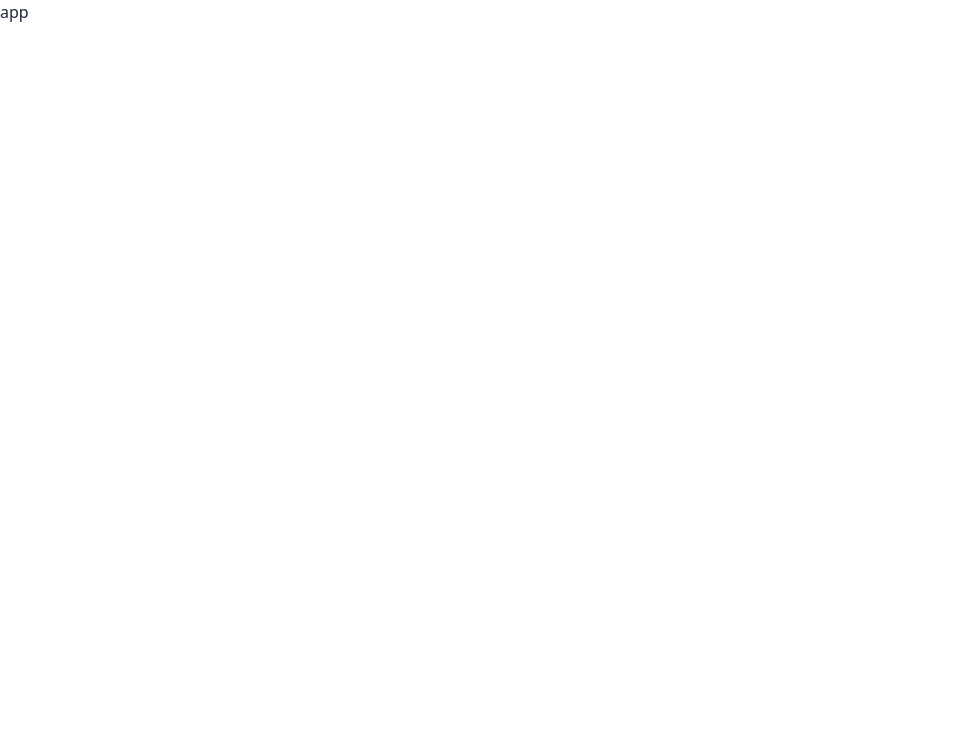
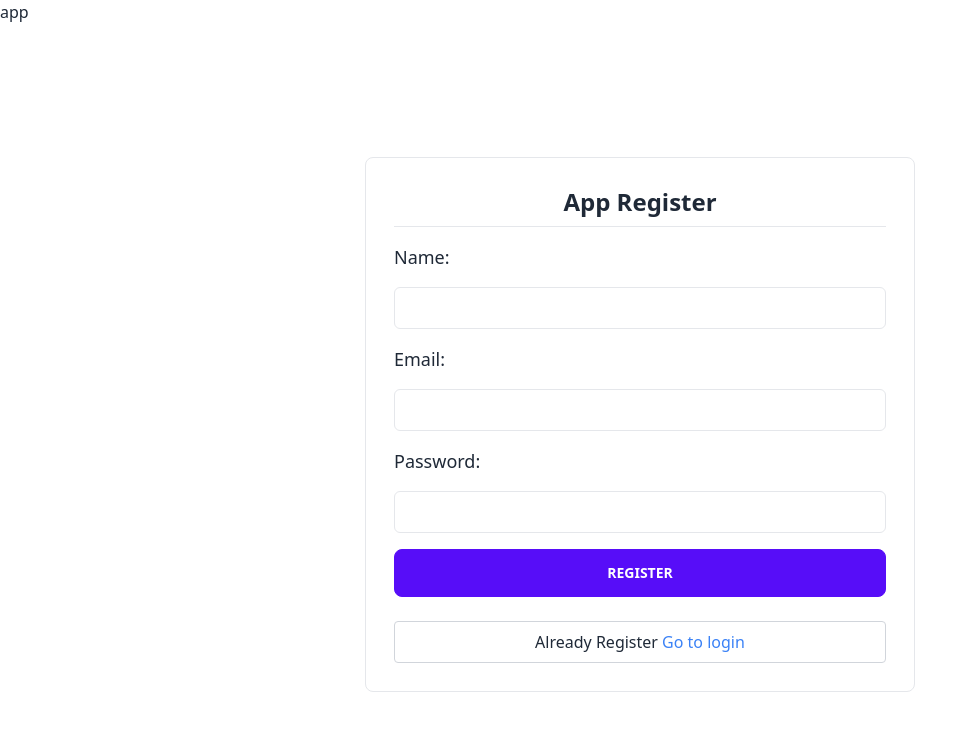
Before and after one commit to naimalinaim1/proximaCMS, a React (Vite) app: page /register in a window 1280 px wide. Shown: the top 730 px of the page, without its empty margins (0-978 px from the left). Built offline with nearby package versions, Linux system fonts and the light colour scheme.

Commit message:
Login and Register form UI Design complete

```diff
--- a/src/App.jsx
+++ b/src/App.jsx
@@ -1,9 +1,11 @@
 import React from "react";
+import { Outlet } from "react-router-dom";
 
 const App = () => {
   return (
     <div>
       <h3>app</h3>
+      <Outlet />
     </div>
   );
 };
--- a/src/main.jsx
+++ b/src/main.jsx
@@ -2,9 +2,11 @@ import React from "react";
 import ReactDOM from "react-dom/client";
 import App from "./App";
 import "./index.css";
+import { RouterProvider } from "react-router-dom";
+import router from "./router/Router";
 
 ReactDOM.createRoot(document.getElementById("root")).render(
   <React.StrictMode>
-    <App />
+    <RouterProvider router={router} />
   </React.StrictMode>
 );
--- /dev/null
+++ b/src/pages/Login/Login.jsx
@@ -0,0 +1,50 @@
+import React from "react";
+import { Link } from "react-router-dom";
+
+const Login = () => {
+  const handleLogin = (e) => {
+    e.preventDefault();
+    const form = e.target;
+    const email = form.email.value;
+    const password = form.password.value;
+    console.log(email, password);
+  };
+
+  return (
+    <section className="w-full min-h-screen flex justify-center items-center">
+      <form
+        onSubmit={handleLogin}
+        className="flex flex-col space-y-4 w-[90%] max-w-[550px] border border-gray-200 p-7 rounded-lg"
+      >
+        <h3 className="text-2xl font-bold text-center border-b pb-2">
+          App Login
+        </h3>
+        <label className="text-lg font-medium">Email:</label>
+        <input
+          type="email"
+          name="email"
+          className="p-2 border rounded-md"
+          required
+        />
+        <label className="text-lg font-medium">Password:</label>
+        <input
+          type="password"
+          name="password"
+          className="p-2 border rounded-md"
+          required
+        />
+        <input value="Login" type="submit" className="btn btn-info" />
+        <div>
+          <p className="mt-2 border border-gray-300 p-2 rounded text-center">
+            New user{" "}
+            <Link to="/register" className="text-blue-500">
+              Go to Register
+            </Link>
+          </p>
+        </div>
+      </form>
+    </section>
+  );
+};
+
+export default Login;
--- /dev/null
+++ b/src/pages/Register/Register.jsx
@@ -0,0 +1,58 @@
+import React from "react";
+import { Link } from "react-router-dom";
+
+const Register = () => {
+  const handleRegister = (e) => {
+    e.preventDefault();
+    const form = e.target;
+    const name = form.name.value;
+    const email = form.email.value;
+    const password = form.password.value;
+    console.log(name, email, password);
+  };
+
+  return (
+    <section className="w-full min-h-screen flex justify-center items-center">
+      <form
+        onSubmit={handleRegister}
+        className="flex flex-col space-y-4 w-[90%] max-w-[550px] border border-gray-200 p-7 rounded-lg"
+      >
+        <h3 className="text-2xl font-bold text-center border-b pb-2">
+          App Register
+        </h3>
+        <label className="text-lg font-medium">Name:</label>
+        <input
+          type="text"
+          name="name"
+          className="p-2 border rounded-md"
+          required
+        />
+        <label className="text-lg font-medium">Email:</label>
+        <input
+          type="email"
+          name="email"
+          className="p-2 border rounded-md"
+          required
+        />
+        <label className="text-lg font-medium">Password:</label>
+        <input
+          type="password"
+          name="password"
+          className="p-2 border rounded-md"
+          required
+        />
+        <input value="Register" type="submit" className="btn btn-primary" />
+        <div>
+          <p className="mt-2 border border-gray-300 p-2 rounded text-center">
+            Already Register{" "}
+            <Link to="/login" className="text-blue-500">
+              Go to login
+            </Link>
+          </p>
+        </div>
+      </form>
+    </section>
+  );
+};
+
+export default Register;
--- /dev/null
+++ b/src/router/Router.jsx
@@ -0,0 +1,23 @@
+import { createBrowserRouter } from "react-router-dom";
+import App from "../App";
+import Register from "../pages/Register/Register";
+import Login from "../pages/Login/Login";
+
+const router = createBrowserRouter([
+  {
+    path: "/",
+    element: <App />,
+    children: [
+      {
+        path: "/register",
+        element: <Register />,
+      },
+      {
+        path: "/login",
+        element: <Login />,
+      },
+    ],
+  },
+]);
+
+export default router;
```
